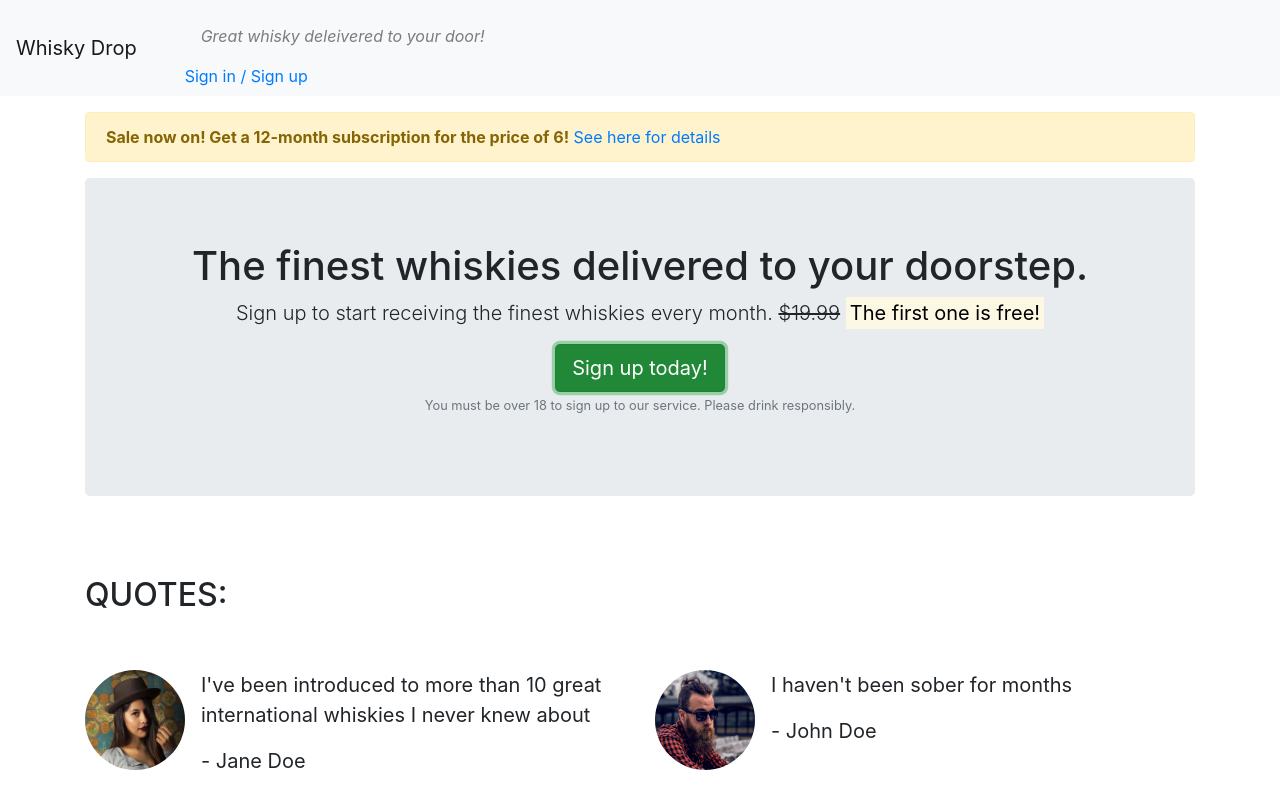
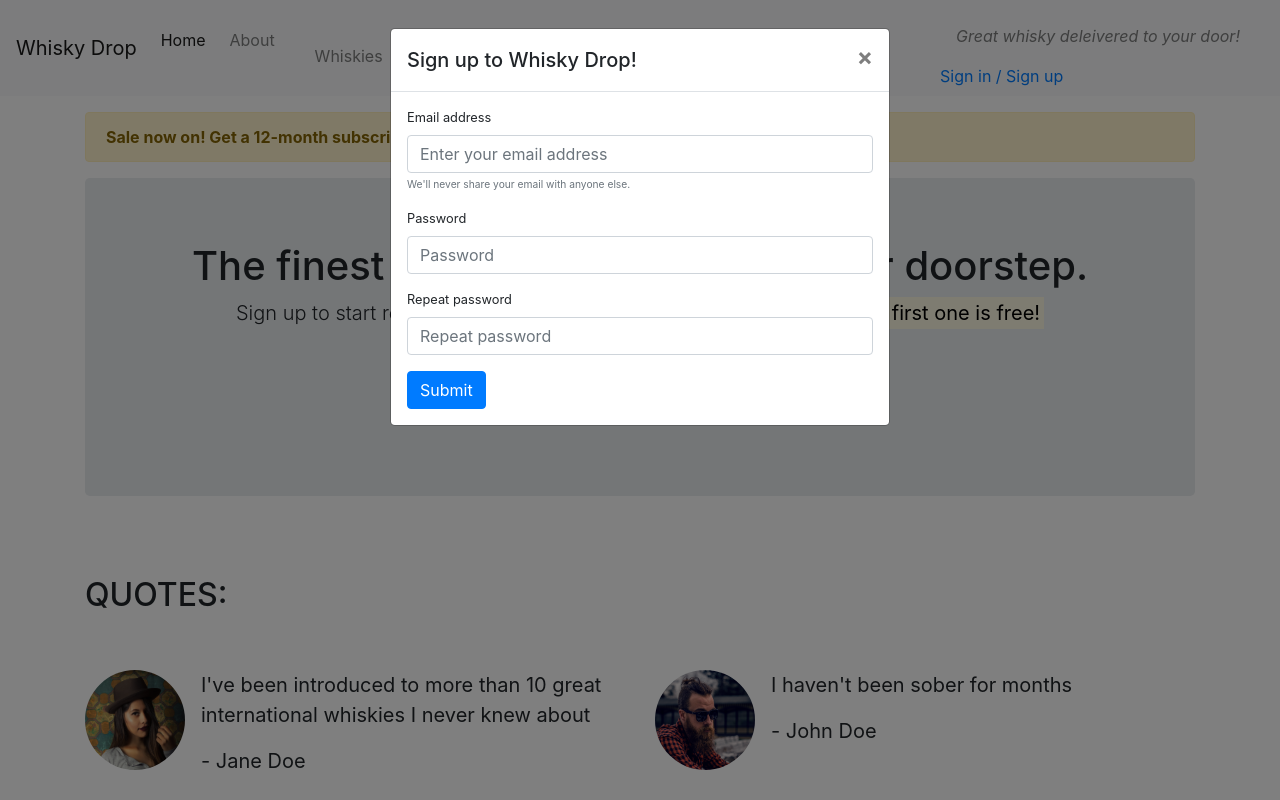
Before and after one commit to RossClarkScotland/Bootstrap1, a plain HTML site: page index.html in a window 1280 px wide. Both pictures are taken after a click on the button "Sign up today!". Shown: the top 800 px of the page. Drawn offline with nearby package versions, Linux system fonts and the light colour scheme.

Commit message:
Added modal sign-up

```diff
--- a/index.html
+++ b/index.html
@@ -8,13 +8,12 @@
 <script src="https://stackpath.bootstrapcdn.com/bootstrap/4.5.0/js/bootstrap.min.js" integrity="sha384-OgVRvuATP1z7JjHLkuOU7Xw704+h835Lr+6QL9UvYjZE3Ipu6Tp75j7Bh/kR0JKI" crossorigin="anonymous"></script>
 <link rel="stylesheet" href="https://use.fontawesome.com/releases/v5.6.1/css/all.css" integrity="sha384-gfdkjb5BdAXd+lj+gudLWI+BXq4IuLW5IT+brZEZsLFm++aCMlF1V92rMkPaX4PP" crossorigin="anonymous">
 </head>
-</head>
 <body>
-    <nav class="navbar navbar-light bg-light navbar-expand-sm">
+    <nav class="navbar navbar-light navbar-expand-sm bg-light">
         <a href="/" class="navbar-brand">Whisky Drop</a>
         <button class="navbar-toggler ml-auto" type="button" data-toggle="collapse" data-target="#navbarNavDropdown" aria-expanded="false" aria-label="Toggle navigation">
         <span class="navbar-toggler-icon"></span></button>
-        <div class="collapse navbar.collapse" id="navbarNavDropdown">
+        <div class="collapse navbar-collapse" id="navbarNavDropdown">
             <ul class="navbar-nav mr-auto">
                 <li class="active nav-item mr-2"><a class="nav-link" href="/">Home</a></li>
                 <li class="nav-item mr-2"><a class="nav-link" href="/about">About</li>
@@ -36,6 +35,7 @@
             <a href="/login"> Sign in / Sign up</a>
             </ul>
         </div>
+        </div>
     </nav>
     <article class="container mt-3">
     <!-- callout -->
@@ -55,7 +55,7 @@
                 <s class="d-none d-sm-inline">$19.99</s>
                 <span class="d-inline d-sm-none"><br></span>
                 <strong><mark>The first one is free!</mark></strong></p>
-                <button class="btn btn-success btn-lg">Sign up today!</button>
+                <button class="btn btn-success btn-lg" data-toggle="modal" data-target="#signUpModal">Sign up today!</button>
                 <p class="text-muted"><small>You must be over 18 to sign up to our service. Please drink responsibly.</small</p>
             <!-- /. callout -->
             </section>
@@ -175,6 +175,37 @@
     <!-- /. table-->
     </article>
 
+    <div class="modal" tabindex="-1" role="dialog" id="signUpModal">
+        <div class="modal-dialog">
+            <div class="modal-content">
+            <div class="modal-header">
+                <h5 class="modal-title">Sign up to Whisky Drop!</h5>
+                <button type="button" class="close" data-dismiss="modal" aria-label="Close">
+                <span aria-hidden="true">&times;</span>
+                </button>
+            </div>
+            <div class="modal-body">
+                <form>
+                    <div class="form-group">
+                        <label for="exampleInputEmail1">Email address</label>
+                        <input type="email" class="form-control" id="exampleInputEmail1" aria-describedby="emailHelp" placeholder="Enter your email address">
+                        <small id="emailHelp" class="form-text text-muted">We'll never share your email with anyone else.</small>
+                    </div>
+                    <div class="form-group">
+                        <label for="password">Password</label>
+                        <input type="password" class="form-control" id="password" placeholder="Password">
+                    </div>
+                    <div class="form-group">
+                        <label for="repeatPassword">Repeat password</label>
+                        <input type="password" class="form-control" id="repeatPassword" placeholder="Repeat password">
+                    </div>
+                    <button type="submit" class="btn btn-primary">Submit</button>
+                </form>
+            </div>
+            </div>
+        </div>
+    </div>
+
     <script src="https://code.jquery.com/jquery-3.3.1.slim.min.js" integrity="sha384-q8i/X+965DzO0rT7abK41JStQIAqVgRVzpbzo5smXKp4YfRvH+8abtTE1Pi6jizo" crossorigin="anonymous"></script>
     <script src="https://cdnjs.cloudflare.com/ajax/libs/popper.js/1.14.3/umd/popper.min.js" integrity="sha384-ZMP7rVo3mIykV+2+9J3UJ46jBk0WLaUAdn689aCwoqbBJiSnjAK/l8WvCWPIPm49" crossorigin="anonymous"></script>
     <script src="https://stackpath.bootstrapcdn.com/bootstrap/4.1.3/js/bootstrap.min.js" integrity="sha384-ChfqqxuZUCnJSK3+MXmPNIyE6ZbWh2IMqE241rYiqJxyMiZ6OW/JmZQ5stwEULTy" crossorigin="anonymous"></script>
```
